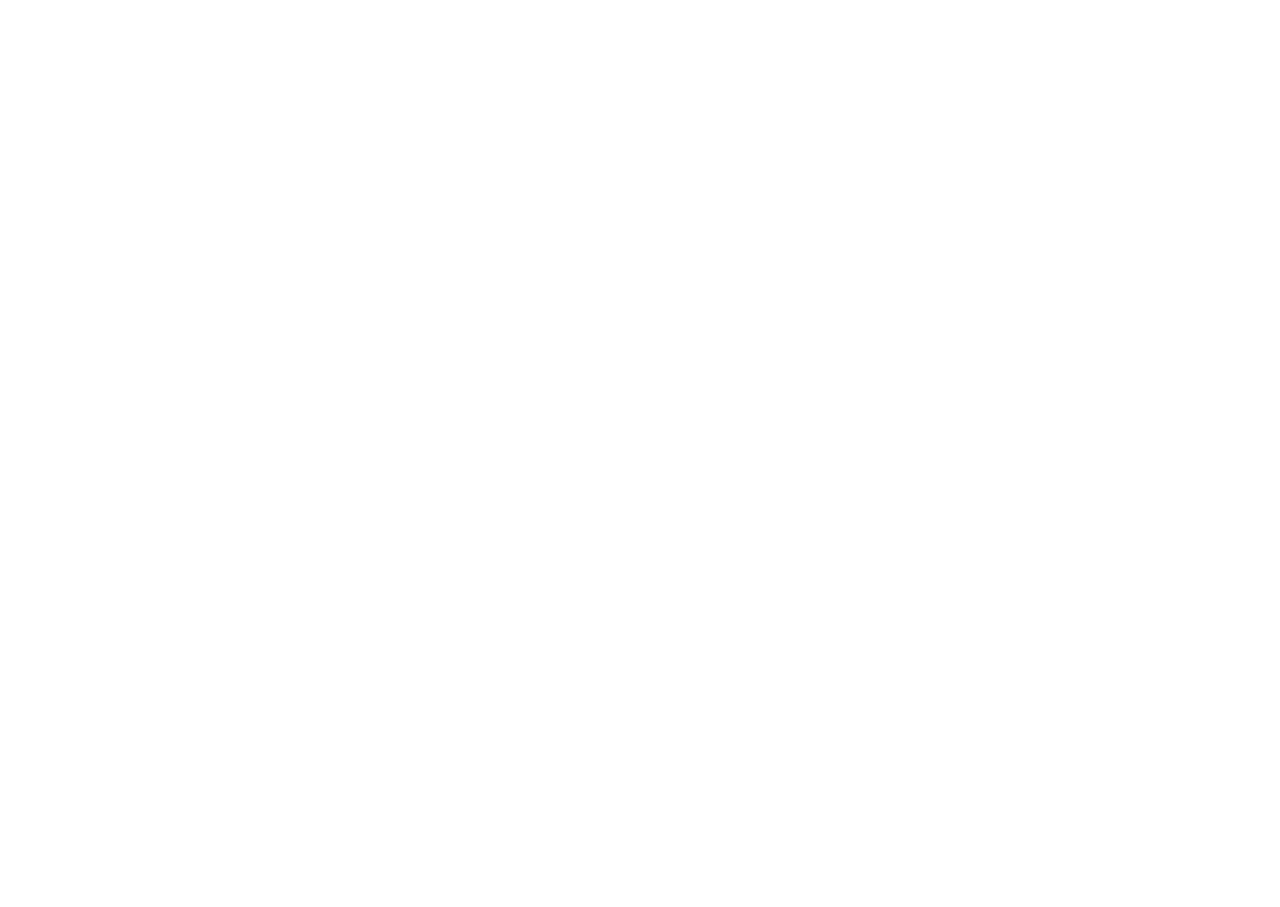
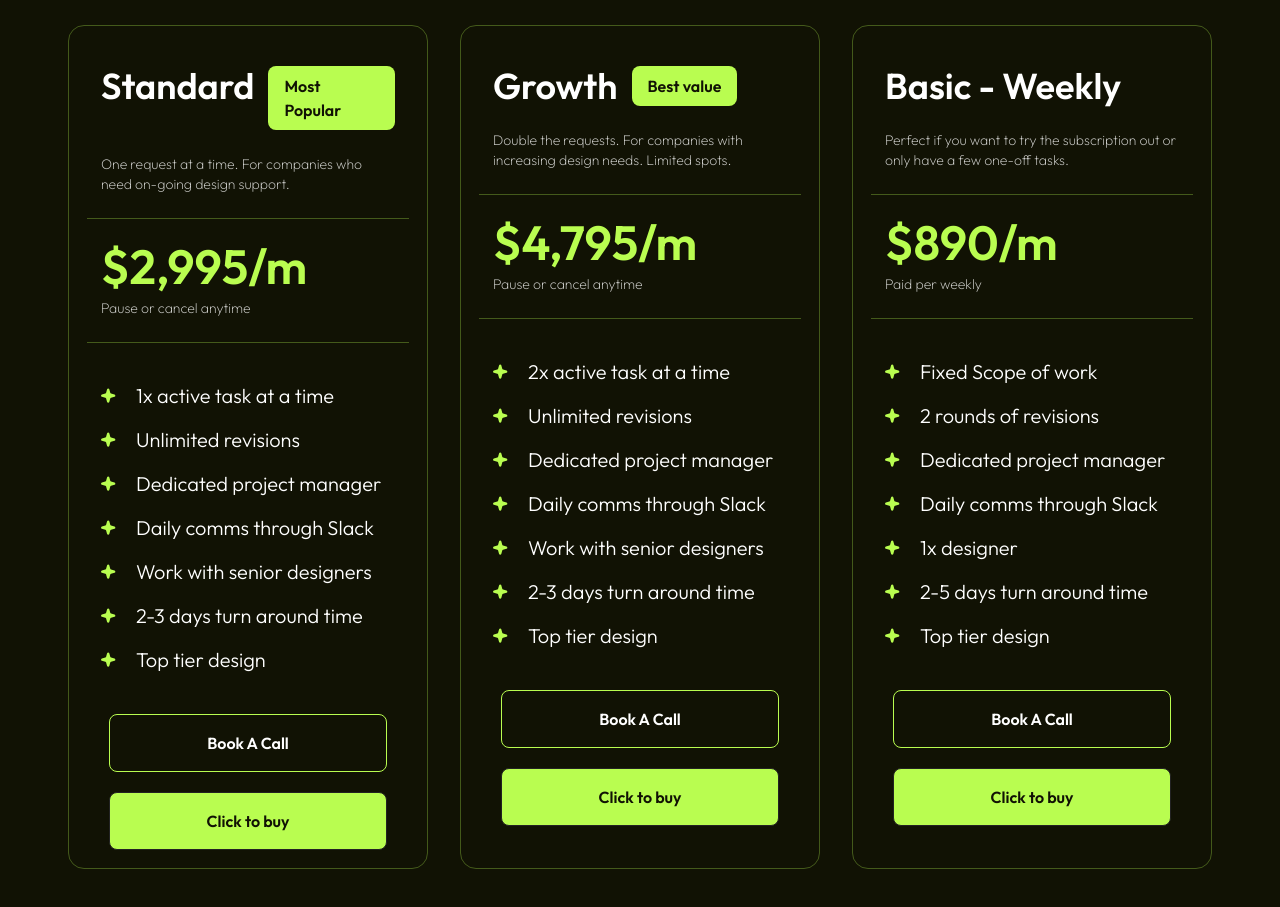
Before and after one commit to mehedihasanfaiyaz/kronix-saas, a React (Vite) app: page / in a window 1280 px wide. Shown: the part 6320-7227 px from the top of the page. Before the commit the page ends 6249 px from the top, so only its background shows below. Built offline with nearby package versions, Linux system fonts and the light colour scheme.

Commit message:
feat(pricing): add pricing cards

```diff
--- a/src/data.json
+++ b/src/data.json
@@ -133,5 +133,57 @@
       "description": "You're getting 10+ years of design experience with every request. No hand-holding required.",
       "image": "./assets/capabilities/capabilities09.svg"
     }
+  ],
+  "pricingCards": [
+    {
+      "title": "Standard",
+      "badge": "Most Popular",
+      "description": "One request at a time. For companies who need on-going design support.",
+      "price": "$2,995/m",
+      "note": "Pause or cancel anytime",
+      "star": "./assets/star_card.svg",
+      "features": [
+        "1x active task at a time",
+        "Unlimited revisions",
+        "Dedicated project manager",
+        "Daily comms through Slack",
+        "Work with senior designers",
+        "2-3 days turn around time",
+        "Top tier design"
+      ]
+    },
+    {
+      "title": "Growth",
+      "badge": "Best value",
+      "description": "Double the requests. For companies with increasing design needs. Limited spots.",
+      "price": "$4,795/m",
+      "note": "Pause or cancel anytime",
+      "star": "./assets/star_card.svg",
+      "features": [
+        "2x active task at a time",
+        "Unlimited revisions",
+        "Dedicated project manager",
+        "Daily comms through Slack",
+        "Work with senior designers",
+        "2-3 days turn around time",
+        "Top tier design"
+      ]
+    },
+    {
+      "title": "Basic - Weekly",
+      "description": "Perfect if you want to try the subscription out or only have a few one-off tasks.",
+      "price": "$890/m",
+      "note": "Paid per weekly",
+      "star": "./assets/star_card.svg",
+      "features": [
+        "Fixed Scope of work",
+        "2 rounds of revisions",
+        "Dedicated project manager",
+        "Daily comms through Slack",
+        "1x designer",
+        "2-5 days turn around time",
+        "Top tier design"
+      ]
+    }
   ]
 }
--- a/src/section/Pricing.tsx
+++ b/src/section/Pricing.tsx
@@ -1,3 +1,6 @@
+import Button from "../components/Button";
+import { pricingCards } from "../data.json";
+
 export default function Pricing() {
   return (
     <div>
@@ -15,6 +18,57 @@
           </p>
         </div>
       </div>
+      <div className="flex flex-col items-center gap-8 py-24 md:flex-row md:justify-center">
+        {pricingCards.map((card) => (
+          <div
+            key={card.title}
+            className="h-[844px] w-[360px] rounded-2xl border border-primary border-opacity-30 bg-transparent py-10 text-white"
+          >
+            <div className="px-8">
+              <div className="flex gap-3.5">
+                <h2 className="text-4xl font-semibold">{card.title}</h2>
+                {card.badge && (
+                  <Button
+                    text={card.badge}
+                    className="text-md px-4 py-2 font-[400]"
+                  />
+                )}
+              </div>
+              <p className="mt-6 text-sm font-extralight opacity-80">
+                {card.description}
+              </p>
+            </div>
+            <hr className="mx-auto my-6 h-[0.2px] w-[90%] border-0 bg-primary opacity-30" />
+            <div className="px-8">
+              <div className="my-4 text-5xl font-semibold text-primary">
+                {card.price}
+              </div>
+              <p className="-mt-2 text-sm font-extralight opacity-80">
+                {card.note}
+              </p>
+            </div>
+            <hr className="mx-auto my-6 h-[0.2px] w-[90%] border-0 bg-primary opacity-30" />
+            <div className="px-8">
+              <ul className="my-10 space-y-4 text-xl font-light">
+                {card.features.map((feature, featureIndex) => (
+                  <li key={featureIndex} className="flex gap-5">
+                    <img src={card.star} alt="star icon" />
+                    {feature}
+                  </li>
+                ))}
+              </ul>
+              <Button
+                text="Book A Call"
+                className="mx-2 border border-primary bg-transparent py-4 font-[400] text-white"
+              />
+              <Button
+                text="Click to buy"
+                className="mx-2 mt-5 border border-bgCard bg-primary py-4"
+              />
+            </div>
+          </div>
+        ))}
+      </div>
     </div>
   );
 }
```
Also changed, not shown: public/assets/star_card.svg (added).
